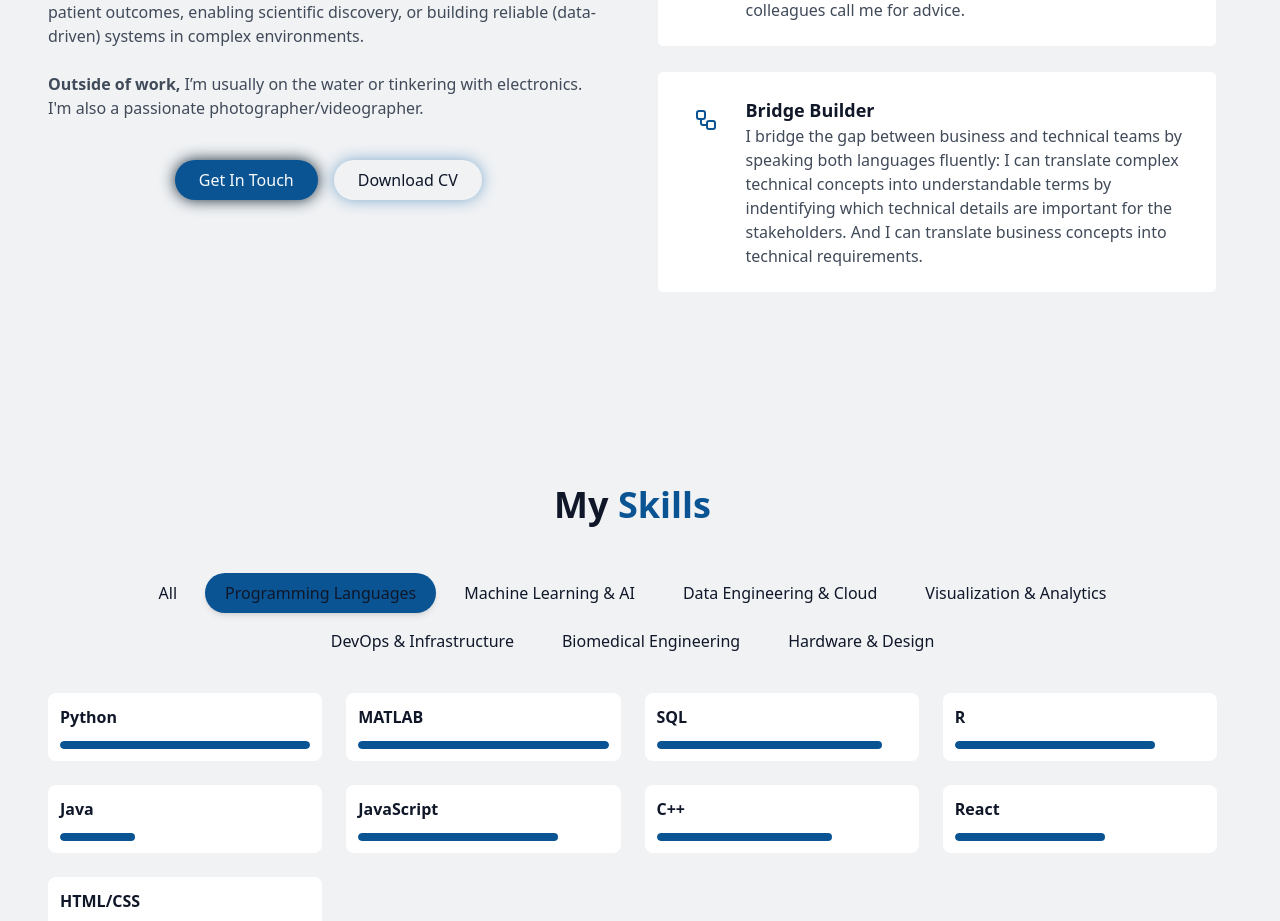
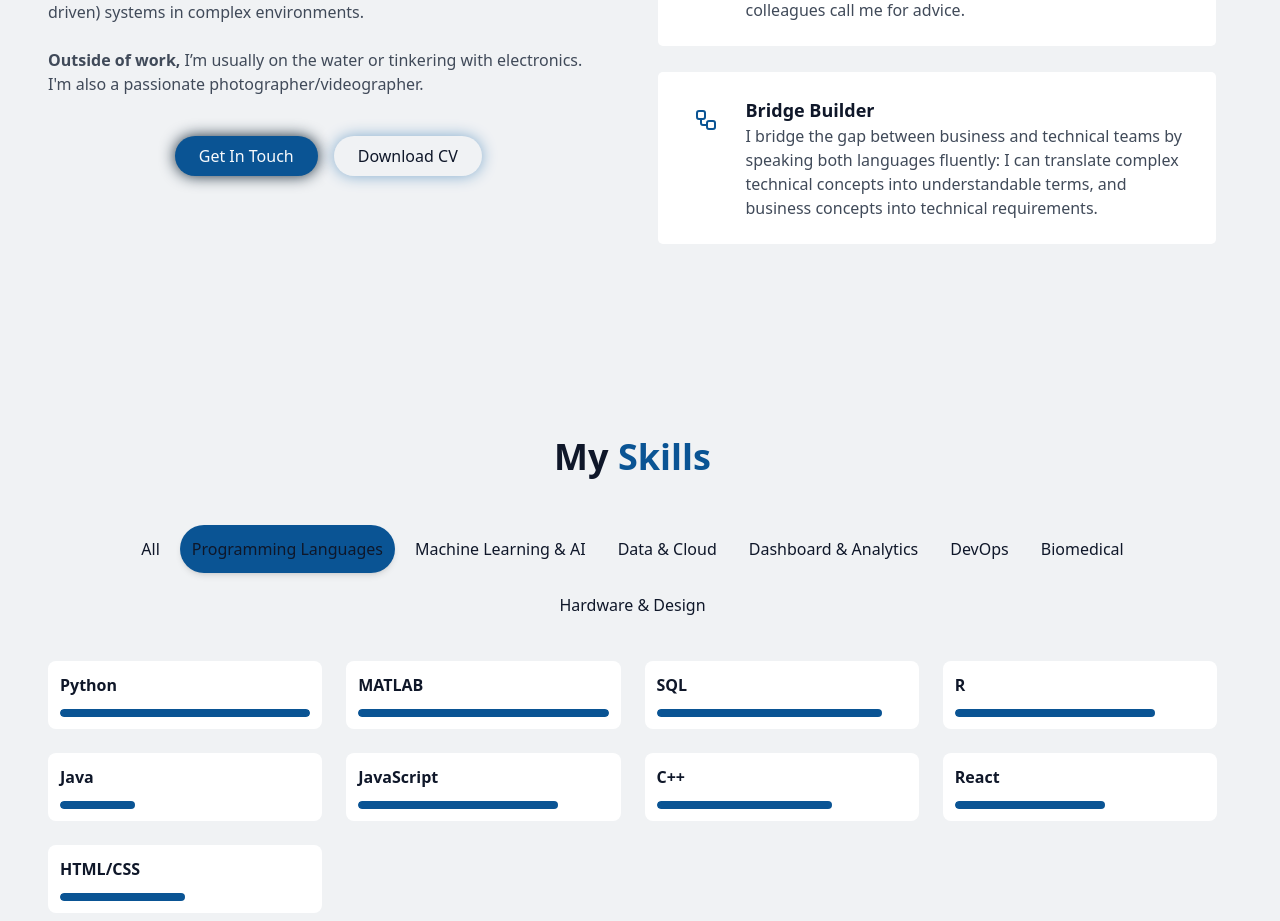
Before and after one commit to JeroenBuil/JeroenBuil.github.io, a React (Vite) app: page /#/ in a window 1280 px wide. Shown: the part 1285-2206 px from the top of the page. Built offline with nearby package versions, Linux system fonts and the light colour scheme.

Commit message:
Update CV + cleanup About+Skills

```diff
--- a/src/components/About.jsx
+++ b/src/components/About.jsx
@@ -107,8 +107,7 @@ export const About = () => {
                                     <h4 className="font-semibold text-lg">Bridge Builder</h4>
                                     <p className="text-muted-foreground">
                                         I bridge the gap between business and technical teams by speaking both languages fluently:
-                                        I can translate complex technical concepts into understandable terms by indentifying which technical details are important for the stakeholders.
-                                        And I can translate business concepts into technical requirements.
+                                        I can translate complex technical concepts into understandable terms, and business concepts into technical requirements.
                                     </p>
                                 </div>
                             </div>
--- a/src/components/Skills.jsx
+++ b/src/components/Skills.jsx
@@ -25,37 +25,37 @@ const skillList = [
   { name: "Time-Series Processing", level: 95,  category: "Machine Learning & AI" },
 
   // Data Engineering & Cloud
-  { name: "ETL Pipelines", level: 100,  category: "Data Engineering & Cloud" },
-  { name: "Airflow", level: 60,  category: "Data Engineering & Cloud" },
-  { name: "Databricks", level: 90,  category: "Data Engineering & Cloud" },
-  { name: "PySpark", level: 75,  category: "Data Engineering & Cloud" },
-  { name: "Azure", level: 80,  category: "Data Engineering & Cloud" },
-  { name: "AWS", level: 60,  category: "Data Engineering & Cloud" },
+  { name: "ETL Pipelines", level: 100,  category: "Data & Cloud" },
+  { name: "Airflow", level: 60,  category: "Data & Cloud" },
+  { name: "Databricks", level: 90,  category: "Data & Cloud" },
+  { name: "PySpark", level: 75,  category: "Data & Cloud" },
+  { name: "Azure", level: 80,  category: "Data & Cloud" },
+  { name: "AWS", level: 60,  category: "Data & Cloud" },
 
-  // Visualization & Analytics
-  { name: "Matplotlib", level: 100,  category: "Visualization & Analytics" },
-  { name: "Seaborn", level: 100,  category: "Visualization & Analytics" },
-  { name: "Plotly", level: 100,  category: "Visualization & Analytics" },
-  { name: "Power BI", level: 70,  category: "Visualization & Analytics" },
-  { name: "SQL Server Management Studio", level: 80,  category: "Visualization & Analytics" },
-  { name: "Azure Data Studio", level: 75,  category: "Visualization & Analytics" },
+  // Dashboard & Analytics
+  { name: "Matplotlib", level: 100,  category: "Dashboard & Analytics" },
+  { name: "Seaborn", level: 100,  category: "Dashboard & Analytics" },
+  { name: "Plotly", level: 100,  category: "Dashboard & Analytics" },
+  { name: "Power BI", level: 70,  category: "Dashboard & Analytics" },
+  { name: "SQL Server Management Studio", level: 80,  category: "Dashboard & Analytics" },
+  { name: "Azure Data Studio", level: 75,  category: "Dashboard & Analytics" },
 
-  // DevOps & Infrastructure
-  { name: "Git", level: 100,  category: "DevOps & Infrastructure" },
-  { name: "CI/CD", level: 100,  category: "DevOps & Infrastructure" },
-  { name: "API Integration", level: 80,  category: "DevOps & Infrastructure" },
-  { name: "Docker", level: 60,  category: "DevOps & Infrastructure" },
-  { name: "Linux", level: 90,  category: "DevOps & Infrastructure" },
-  { name: "Windows", level: 80,  category: "DevOps & Infrastructure" },
-  { name: "macOS", level: 60,  category: "DevOps & Infrastructure" },
+  // DevOps
+  { name: "Git", level: 100,  category: "DevOps" },
+  { name: "CI/CD", level: 100,  category: "DevOps" },
+  { name: "API Integration", level: 80,  category: "DevOps" },
+  { name: "Docker", level: 60,  category: "DevOps" },
+  { name: "Linux", level: 90,  category: "DevOps" },
+  { name: "Windows", level: 80,  category: "DevOps" },
+  { name: "macOS", level: 60,  category: "DevOps" },
 
-  // Biomedical Engineering
-  { name: "MNE", level: 80,  category: "Biomedical Engineering" },
-  { name: "EEGLAB", level: 70,  category: "Biomedical Engineering" },
-  { name: "GDPR", level: 85,  category: "Biomedical Engineering" },
-  { name: "ISO 13485", level: 65,  category: "Biomedical Engineering" },
-  { name: "IEC 62304", level: 70,  category: "Biomedical Engineering" },
-  { name: "F.A.I.R.", level: 75,  category: "Biomedical Engineering" },
+  // Biomedical
+  { name: "MNE", level: 80,  category: "Biomedical" },
+  { name: "EEGLAB", level: 70,  category: "Biomedical" },
+  { name: "GDPR", level: 85,  category: "Biomedical" },
+  { name: "ISO 13485", level: 65,  category: "Biomedical" },
+  { name: "IEC 62304", level: 70,  category: "Biomedical" },
+  { name: "F.A.I.R.", level: 75,  category: "Biomedical" },
 
   // Hardware & Design
   { name: "Fusion 360", level: 90,  category: "Hardware & Design" },
@@ -92,7 +92,8 @@ export const Skills = () => {
               key={key}
               onClick={() => setActiveCategory(category)}
               className={cn(
-                'px-5 py-2 rounded-full transition-colors duration-300 capitalize font-medium',
+                'px-2 py-1.5 sm:px-3 sm:py-3 text-md sm:text-base',
+                'rounded-full transition-colors duration-300 capitalize font-medium',
                 activeCategory === category ? "bg-primary text-primary-foreground shadow-md" : "bg-secondary/70 text-foreground hover:bg-primary/80"
               )}
             >
```
Also changed, not shown: 1 other file (tests, documents, lock files or other folders).
